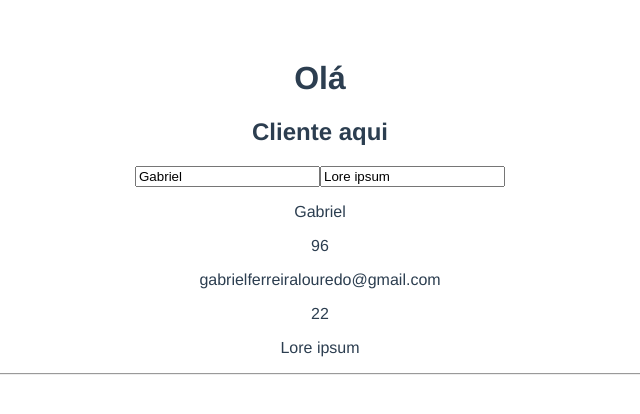
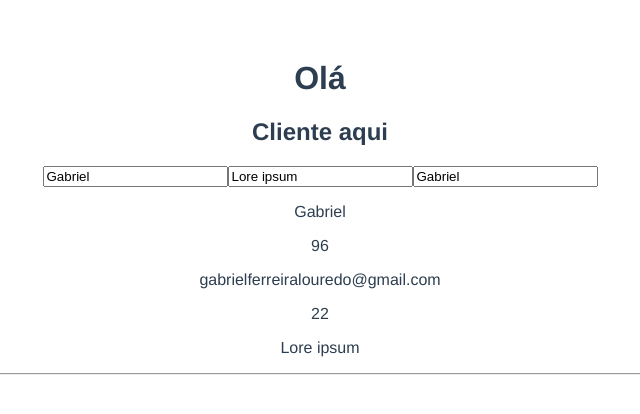
Before and after one commit to gabriellouredoti/aulasvuejs, a Vue app in the folder projetovue/: page / in a window 1280 px wide. Shown: the top 414 px of the page, without its empty margins (320-960 px from the left). Built offline with nearby package versions, Linux system fonts and the light colour scheme.

Commit message:
two-way-data-binding

```diff
--- a/projetovue/src/components/Cliente.vue
+++ b/projetovue/src/components/Cliente.vue
@@ -4,6 +4,9 @@
         <!-- :value="nome" data-binding, para exibir dados e não modificar -->
         <input type="text" :value="nome">
         <input type="text" :value="descricao">
+
+        <!-- v-model="" to-way-data-binding -> formularios, checkbox's -->
+        <input type="text" v-model="nome">
 
         <!-- {{}} Interpolação -->
         <p>{{nome}}</p>
```
